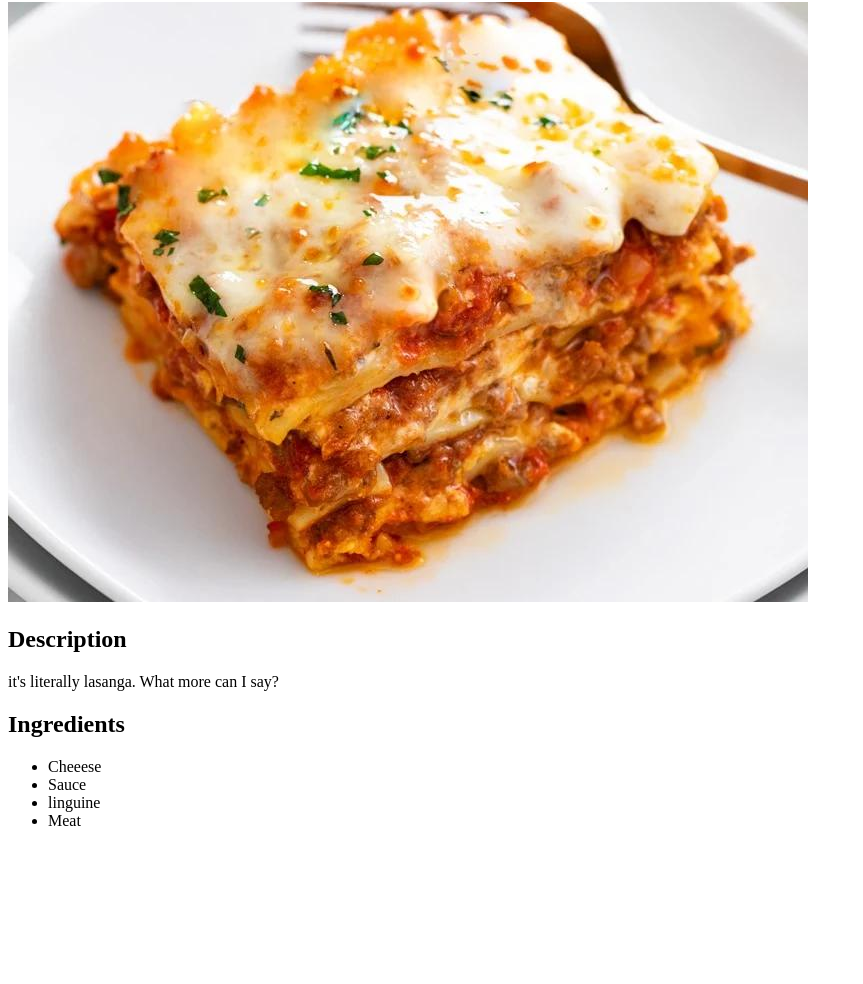
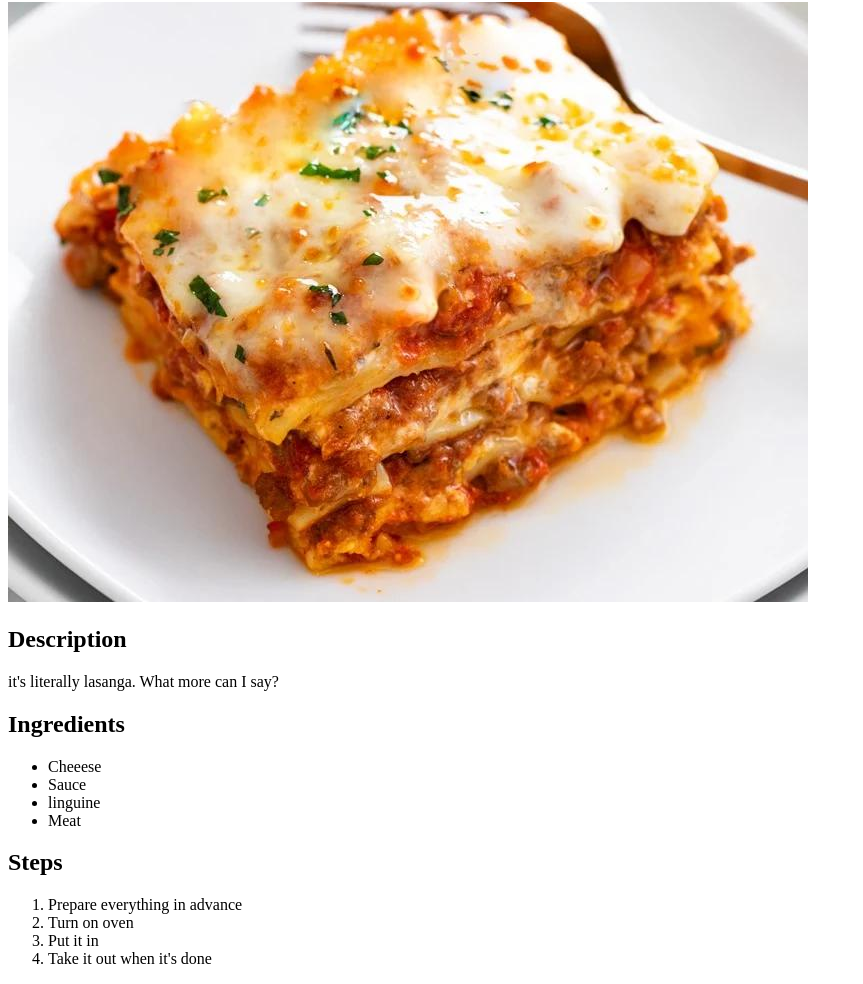
Before and after one commit to CCC-MHC/odin-recipes, a plain HTML site: page recipes/lasanga.html in a window 1280 px wide. Shown: the part 78-1062 px from the top of the page, without its empty margins (0-863 px from the left). Before the commit the page ends 924 px from the top, so only its background shows below. Drawn offline with Linux system fonts and the light colour scheme.

Commit message:
Add ordered list to lasanga.html

```diff
--- a/recipes/lasanga.html
+++ b/recipes/lasanga.html
@@ -21,6 +21,14 @@
         <li>linguine</li>
         <li>Meat</li>
     </ul>
+
+    <h2>Steps</h2>
+    <ol>
+        <li>Prepare everything in advance</li>
+        <li>Turn on oven</li>
+        <li>Put it in</li>
+        <li>Take it out when it's done</li>
+    </ol>
 </body>
 
 </html>
```
